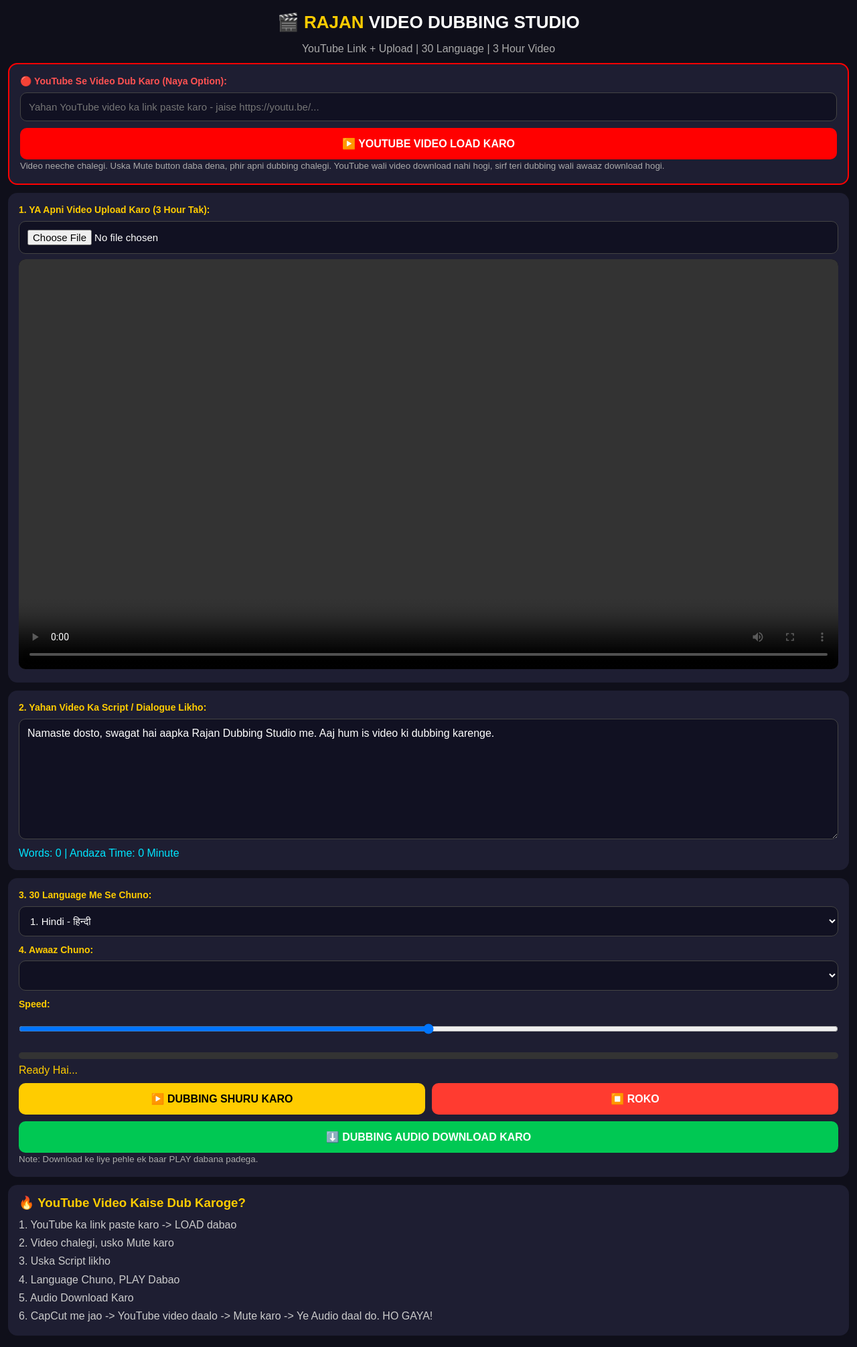
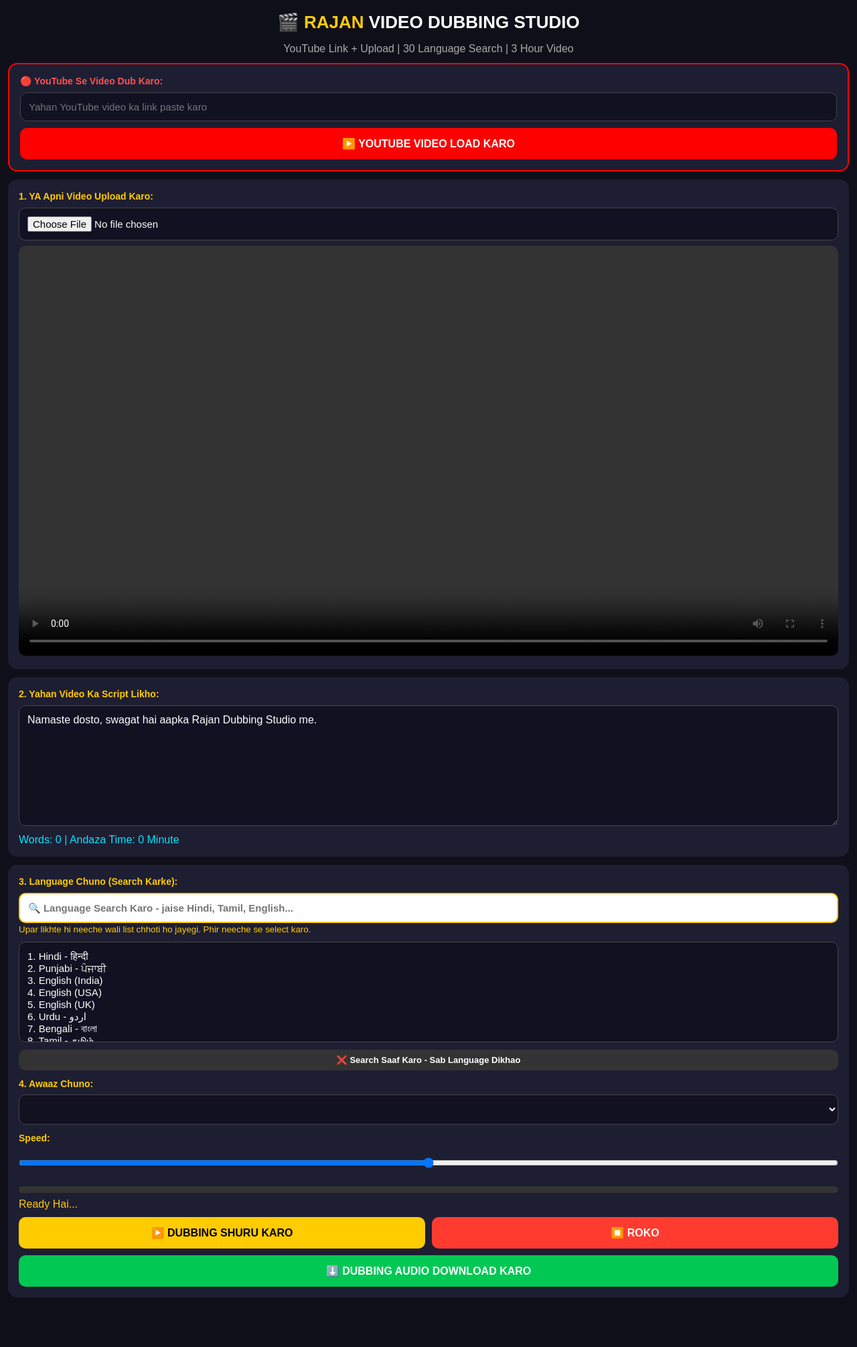
Before and after one commit to kambojrajankamboj001/Rajan-Dubbing-Studio, a plain HTML site: page index.html in a window 1280 px wide. Shown: the part 9-2020 px from the top of the page at 67% size. After the commit the page ends 1970 px from the top, so only its background shows below. Drawn offline with Linux system fonts and the light colour scheme.

Commit message:
Update index.html

```diff
--- a/index.html
+++ b/index.html
@@ -3,7 +3,7 @@
 <head>
 <meta charset="UTF-8">
 <meta name="viewport" content="width=device-width, initial-scale=1.0">
-<title>Rajan Video Dubbing Studio - YouTube + Upload</title>
+<title>Rajan Video Dubbing Studio</title>
 <style>
 *{margin:0;padding:0;box-sizing:border-box;font-family:Arial,sans-serif}
 body{background:#0f0f1a;color:#fff;padding:12px}
@@ -15,6 +15,7 @@ label{color:#ffcc00;font-weight:bold;font-size:14px}
 video,iframe{width:100%;border-radius:10px;background:#000;margin-top:8px;min-height:250px;border:none}
 textarea{width:100%;height:180px;margin-top:8px;background:#111122;color:#fff;border:1px solid #444;border-radius:10px;padding:12px;font-size:16px}
 select,input{width:100%;margin-top:8px;padding:12px;background:#111122;color:#fff;border:1px solid #444;border-radius:10px;font-size:15px}
+#langSearch{background:#fff;color:#000;border:2px solid #ffcc00;font-weight:bold}
 button{width:100%;padding:14px;border:none;border-radius:10px;font-size:16px;font-weight:bold;margin-top:10px;cursor:pointer}
 .play{background:#ffcc00;color:#000}
 .stop{background:#ff3b30;color:#fff}
@@ -28,33 +29,35 @@ small{color:#aaa;line-height:1.5}
 </head>
 <body>
 <h1>🎬 RAJAN <span>VIDEO DUBBING STUDIO</span></h1>
-<p class="sub">YouTube Link + Upload | 30 Language | 3 Hour Video</p>
+<p class="sub">YouTube Link + Upload | 30 Language Search | 3 Hour Video</p>
 
 <div class="box" style="border:2px solid #ff0000">
-<label style="color:#ff5252">🔴 YouTube Se Video Dub Karo (Naya Option):</label>
-<input type="text" id="ytLink" placeholder="Yahan YouTube video ka link paste karo - jaise https://youtu.be/...">
+<label style="color:#ff5252">🔴 YouTube Se Video Dub Karo:</label>
+<input type="text" id="ytLink" placeholder="Yahan YouTube video ka link paste karo">
 <button class="yt" onclick="loadYouTube()">▶️ YOUTUBE VIDEO LOAD KARO</button>
-<small>Video neeche chalegi. Uska Mute button daba dena, phir apni dubbing chalegi. YouTube wali video download nahi hogi, sirf teri dubbing wali awaaz download hogi.</small>
 <div id="ytBox" style="display:none">
 <iframe id="ytPlayer" src="" allowfullscreen allow="autoplay; encrypted-media"></iframe>
 </div>
 </div>
 
 <div class="box">
-<label>1. YA Apni Video Upload Karo (3 Hour Tak):</label>
+<label>1. YA Apni Video Upload Karo:</label>
 <input type="file" id="videoFile" accept="video/*" onchange="loadVideo(event)">
 <video id="videoPlayer" controls></video>
 </div>
 
 <div class="box">
-<label>2. Yahan Video Ka Script / Dialogue Likho:</label>
-<textarea id="text" placeholder="YouTube video ko dekh ke yahan uska script likho...">Namaste dosto, swagat hai aapka Rajan Dubbing Studio me. Aaj hum is video ki dubbing karenge.</textarea>
+<label>2. Yahan Video Ka Script Likho:</label>
+<textarea id="text" placeholder="Yahan script likho...">Namaste dosto, swagat hai aapka Rajan Dubbing Studio me.</textarea>
 <p style="margin-top:8px;color:#00e5ff" id="count">Words: 0 | Andaza Time: 0 Minute</p>
 </div>
 
 <div class="box">
-<label>3. 30 Language Me Se Chuno:</label>
-<select id="lang">
+<label>3. Language Chuno (Search Karke):</label>
+<!-- YE NAYA SEARCH WALA OPTION HAI -->
+<input type="text" id="langSearch" placeholder="🔍 Language Search Karo - jaise Hindi, Tamil, English..." oninput="filterLang()">
+<small style="color:#ffcc00">Upar likhte hi neeche wali list chhoti ho jayegi. Phir neeche se select karo.</small>
+<select id="lang" size="5" style="height:150px">
 <option value="hi-IN">1. Hindi - हिन्दी</option>
 <option value="pa-IN">2. Punjabi - ਪੰਜਾਬੀ</option>
 <option value="en-IN">3. English (India)</option>
@@ -86,6 +89,7 @@ small{color:#aaa;line-height:1.5}
 <option value="id-ID">29. Indonesian</option>
 <option value="th-TH">30. Thai - ไทย</option>
 </select>
+<button onclick="clearSearch()" style="background:#333;color:#fff;padding:8px;font-size:13px">❌ Search Saaf Karo - Sab Language Dikhao</button>
 
 <label style="display:block;margin-top:12px">4. Awaaz Chuno:</label>
 <select id="voice"></select>
@@ -101,19 +105,6 @@ small{color:#aaa;line-height:1.5}
 <button class="stop" onclick="stopDubbing()">⏹️ ROKO</button>
 </div>
 <button class="down" onclick="downloadAudio()">⬇️ DUBBING AUDIO DOWNLOAD KARO</button>
-<small>Note: Download ke liye pehle ek baar PLAY dabana padega.</small>
-</div>
-
-<div class="box">
-<h3 style="color:#ffcc00">🔥 YouTube Video Kaise Dub Karoge?</h3>
-<p style="color:#ccc;line-height:1.7;margin-top:8px">
-1. YouTube ka link paste karo -> LOAD dabao<br>
-2. Video chalegi, usko Mute karo<br>
-3. Uska Script likho<br>
-4. Language Chuno, PLAY Dabao<br>
-5. Audio Download Karo<br>
-6. CapCut me jao -> YouTube video daalo -> Mute karo -> Ye Audio daal do. HO GAYA!
-</p>
 </div>
 
 <script>
@@ -130,7 +121,21 @@ else if(link.includes('live/')){id=link.split('live/')[1].split(/[?&]/)[0];}
 else {alert('Ye YouTube ka sahi link nahi lag raha!');return;}
 document.getElementById('ytBox').style.display='block';
 document.getElementById('ytPlayer').src="https://www.youtube.com/embed/"+id;
-document.getElementById('ytBox').scrollIntoView({behavior:'smooth'});
+}
+// YE NAYA SEARCH WALA FUNCTION HAI
+function filterLang(){
+let s=document.getElementById('langSearch').value.toLowerCase();
+let sel=document.getElementById('lang');
+for(let i=0;i<sel.options.length;i++){
+let txt=sel.options[i].text.toLowerCase();
+if(txt.includes(s)){sel.options[i].style.display='';}
+else{sel.options[i].style.display='none';}
+}
+}
+function clearSearch(){
+document.getElementById('langSearch').value='';
+let sel=document.getElementById('lang');
+for(let i=0;i<sel.options.length;i++){sel.options[i].style.display='';}
 }
 document.getElementById('text').addEventListener('input',function(){let w=this.value.trim().split(/\s+/).length;if(this.value.trim()=="") w=0;let min=(w/150).toFixed(1);document.getElementById('count').innerText="Words: "+w+" | Andaza Time: "+min+" Minute";});
 function loadVoices(){voices=speechSynthesis.getVoices();let v=document.getElementById('voice');v.innerHTML='';voices.forEach((vo,i)=>{let o=document.createElement('option');o.value=i;o.textContent=vo.name+' ('+vo.lang+')';v.appendChild(o);});}
```
